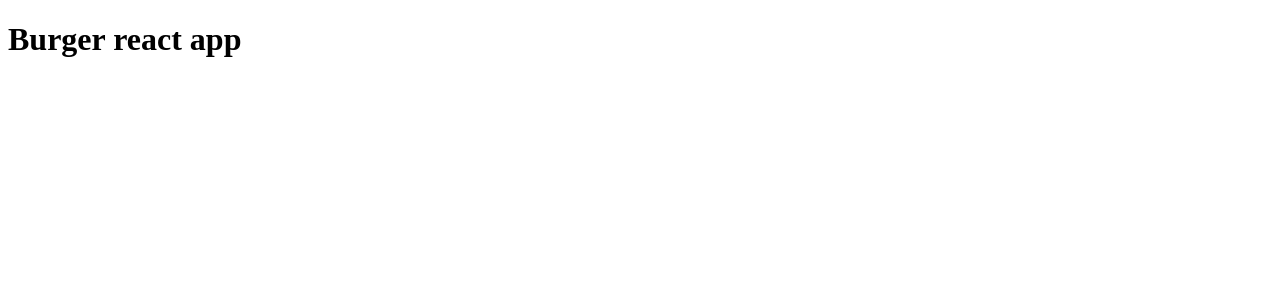
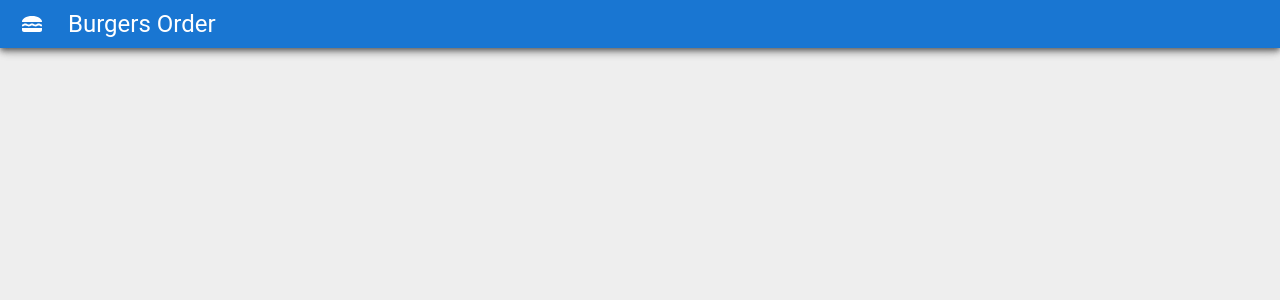
Before and after one commit to fransiri7/burgers-order-client, a React (Create React App) app: page / in a window 1280 px wide. Shown: the top 300 px of the page. Built offline with nearby package versions, Linux system fonts and the light colour scheme.

Commit message:
cinstalacion de MUI, y reacion comÂponente Navbar

```diff
--- a/package.json
+++ b/package.json
@@ -3,6 +3,10 @@
     "version": "0.1.0",
     "private": true,
     "dependencies": {
+        "@emotion/react": "^11.10.4",
+        "@emotion/styled": "^11.10.4",
+        "@mui/icons-material": "^5.10.6",
+        "@mui/material": "^5.10.6",
         "react": "^18.2.0",
         "react-dom": "^18.2.0",
         "react-scripts": "5.0.1"
--- a/public/index.html
+++ b/public/index.html
@@ -22,6 +22,14 @@
       Learn how to configure a non-root public URL by running `npm run build`.
     -->
         <title>Burgers Order App</title>
+        <style>
+            body {
+                margin: 0;
+                background-color: rgb(238, 238, 238);
+                /* min-height: "100vh"; */
+                font-family: "Roboto", sans-serif;
+            }
+        </style>
     </head>
     <body>
         <noscript>You need to enable JavaScript to run this app.</noscript>
--- a/src/App.jsx
+++ b/src/App.jsx
@@ -1,10 +1,10 @@
 import React from "react";
-
+import Navbar from "./components/Navbar";
 function App() {
     return (
-        <div>
-            <h1>Burger react app</h1>
-        </div>
+        <>
+            <Navbar />
+        </>
     );
 }
 
--- /dev/null
+++ b/src/components/Navbar.jsx
@@ -0,0 +1,22 @@
+import * as React from "react";
+import { AppBar, Box, Toolbar, Typography, IconButton, Paper } from "@mui/material";
+import LunchDiningIcon from "@mui/icons-material/LunchDining";
+
+export default function Navbar() {
+    return (
+        <Paper elevation={5}>
+            <Box sx={{ flexGrow: 1 }}>
+                <AppBar position="static">
+                    <Toolbar variant="dense">
+                        <IconButton edge="start" color="inherit" aria-label="menu" sx={{ mr: 2 }}>
+                            <LunchDiningIcon />
+                        </IconButton>
+                        <Typography variant="h5" color="inherit" component="div">
+                            Burgers Order
+                        </Typography>
+                    </Toolbar>
+                </AppBar>
+            </Box>
+        </Paper>
+    );
+}
```
Also changed, not shown: 1 other file (tests, documents, lock files or other folders).
